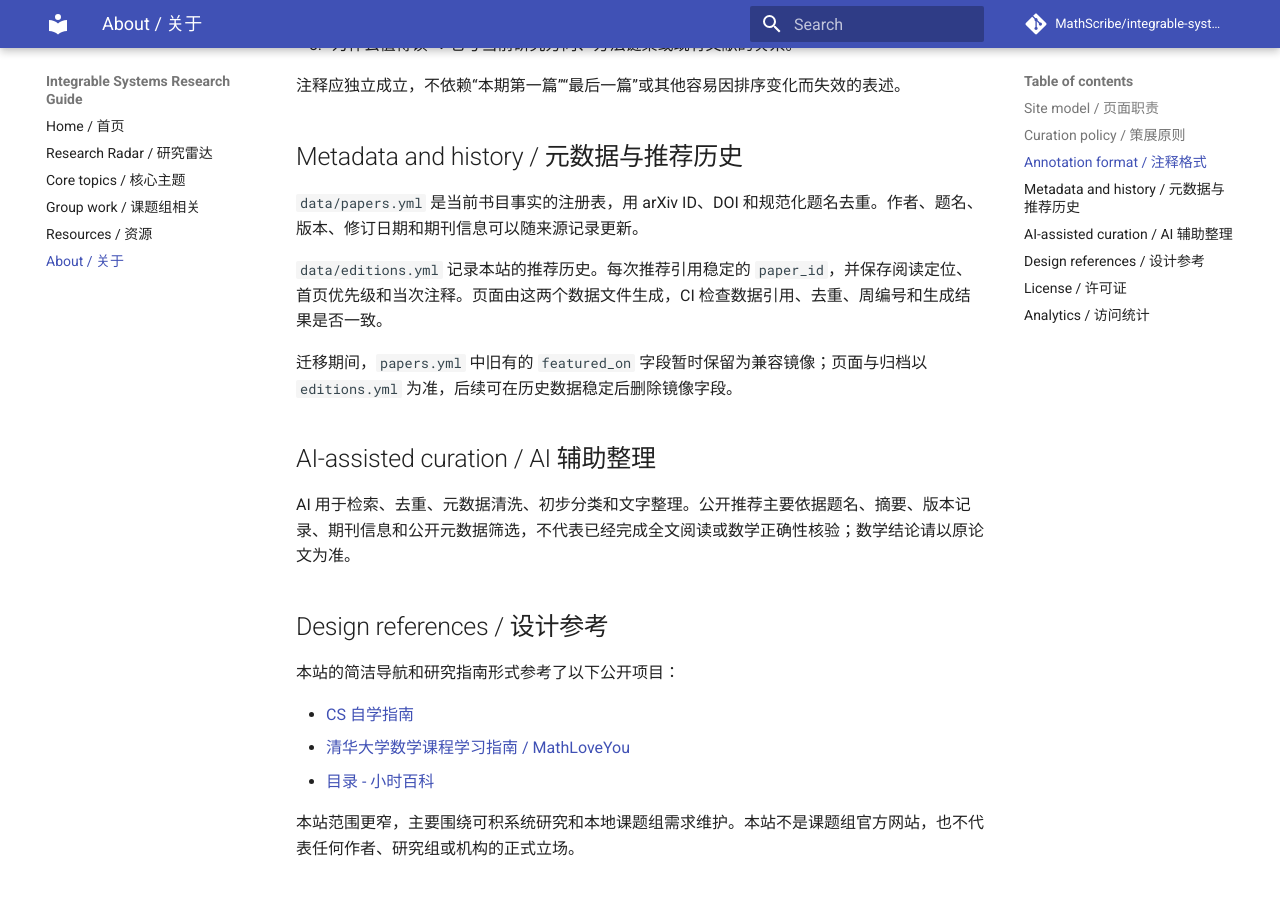
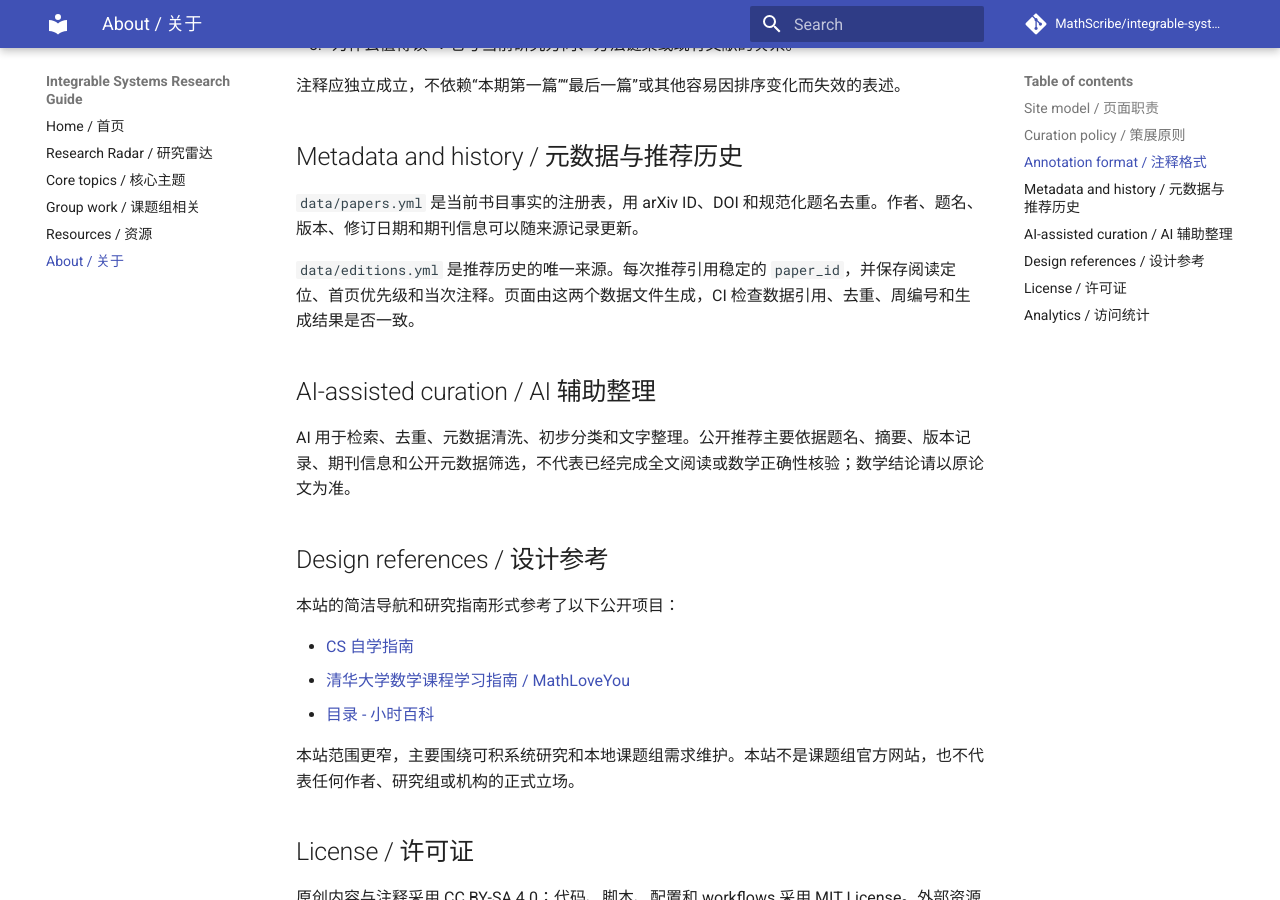
Before and after one commit to MathScribe/integrable-systems-guide, an MkDocs documentation site: the page built from docs/about.md, in a window 1280 px wide and 900 px high, scrolled down 1195 px. Built offline with MkDocs 1.6.1 and Material for MkDocs 9.7.7, drawn with Linux system fonts in a browser that asks for light colours; comment, search, counter and statistics services are not loaded.

Commit message:
Finalize metadata and history separation

```diff
--- a/docs/about.md
+++ b/docs/about.md
@@ -40,9 +40,7 @@ This project is a small research-oriented guide for integrable systems and relat
 
 `data/papers.yml` 是当前书目事实的注册表，用 arXiv ID、DOI 和规范化题名去重。作者、题名、版本、修订日期和期刊信息可以随来源记录更新。
 
-`data/editions.yml` 记录本站的推荐历史。每次推荐引用稳定的 `paper_id`，并保存阅读定位、首页优先级和当次注释。页面由这两个数据文件生成，CI 检查数据引用、去重、周编号和生成结果是否一致。
-
-迁移期间，`papers.yml` 中旧有的 `featured_on` 字段暂时保留为兼容镜像；页面与归档以 `editions.yml` 为准，后续可在历史数据稳定后删除镜像字段。
+`data/editions.yml` 是推荐历史的唯一来源。每次推荐引用稳定的 `paper_id`，并保存阅读定位、首页优先级和当次注释。页面由这两个数据文件生成，CI 检查数据引用、去重、周编号和生成结果是否一致。
 
 ## AI-assisted curation / AI 辅助整理
 
```
